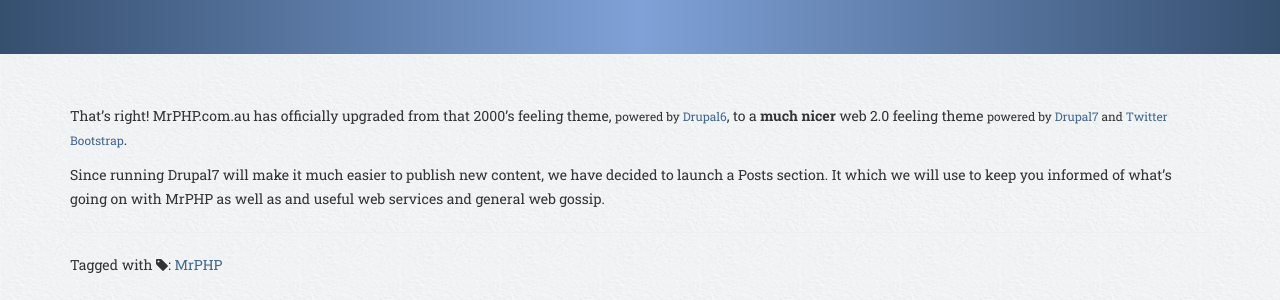
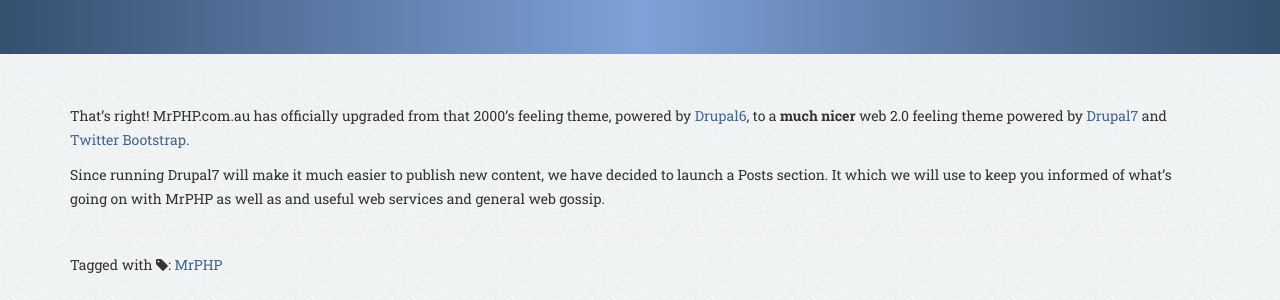
Before and after one commit to mr-php/mr-php.github.io, a Jekyll site: the page built from _posts/2012-10-20-goodbye-drupal6-hello-drupal7.md, in a window 1280 px wide and 1160 px high. Shown: the part 419-719 px from the top of the window. Built offline with Jekyll 4.4.1, drawn with Linux system fonts in a browser that asks for light colours; nearby versions of some CDN libraries; some web fonts are replaced; Markdown is read by kramdown in place of the engine named in the settings; comment, search, counter and statistics services are not loaded; some of the changed lines change nothing that is shown.

```diff
--- a/_posts/2012-10-20-goodbye-drupal6-hello-drupal7.md
+++ b/_posts/2012-10-20-goodbye-drupal6-hello-drupal7.md
@@ -1,10 +1,11 @@
 ---
 layout: post
 title: Goodbye Drupal6, Hello Drupal7
+excerpt: "That's right!  MrPHP.com.au has officially upgraded from that 2000's feeling theme, powered by Drupal6, to a much nicer web 2.0 feeling theme powered by Drupal7 and Twitter Bootstrap."
 tags: [mrphp]
 redirect_from:
 - /code/goodbye-drupal6-hello-drupal7/
 ---
-That's right!  MrPHP.com.au has officially upgraded from that 2000's feeling theme, <small>powered by <a href="http://drupal.org/drupal-6.0">Drupal6</a></small>, to a <strong>much nicer</strong> web 2.0 feeling theme <small>powered by <a href="http://drupal.org/drupal-7.0">Drupal7</a> and <a href="http://twitter.github.com/bootstrap/">Twitter Bootstrap</a></small>.
+That's right!  MrPHP.com.au has officially upgraded from that 2000's feeling theme, powered by <a href="http://drupal.org/drupal-6.0">Drupal6</a>, to a <strong>much nicer</strong> web 2.0 feeling theme powered by <a href="http://drupal.org/drupal-7.0">Drupal7</a> and <a href="http://twitter.github.com/bootstrap/">Twitter Bootstrap</a>.
 
 Since running Drupal7 will make it much easier to publish new content, we have decided to launch a Posts section.  It  which we will use to keep you informed of what's going on with MrPHP as well as and useful web services and general web gossip.
```
